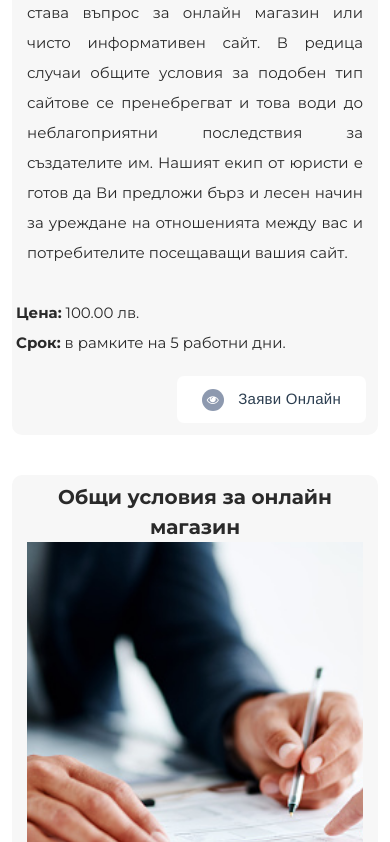
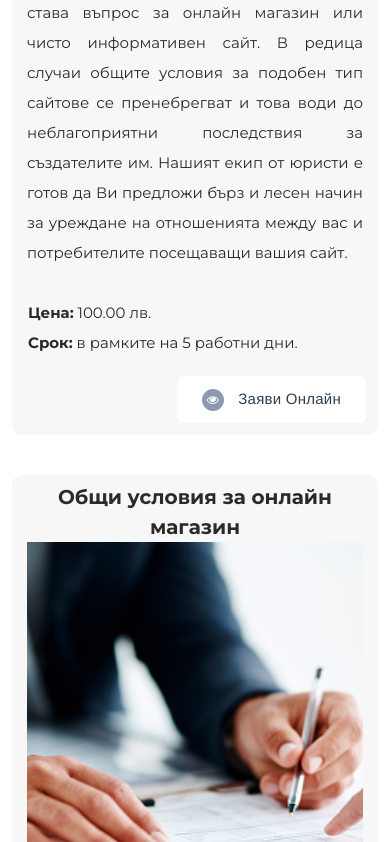
Before and after one commit to nikisx/terms-conditions, a Vue app: page / in a window 390 px wide. Shown: the part 1740-2582 px from the top of the page. Built offline with nearby package versions, Linux system fonts and the light colour scheme; what vue-toast-notification would draw is missing.

Commit message:
small css fix

```diff
--- a/src/components/HelloWorld.vue
+++ b/src/components/HelloWorld.vue
@@ -296,7 +296,7 @@ export default {
   }
   .services-price{
     bottom: 61px;
-    left: 4px;
+    left: 16px;
     width: 278px;
     top: unset;
   }
```
